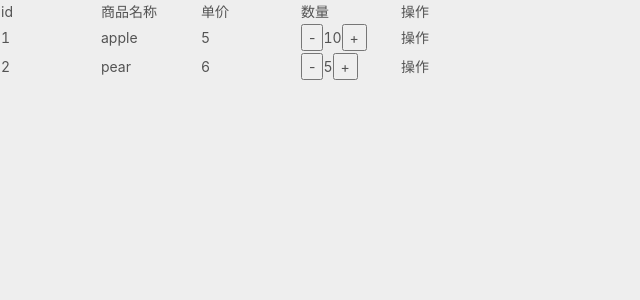
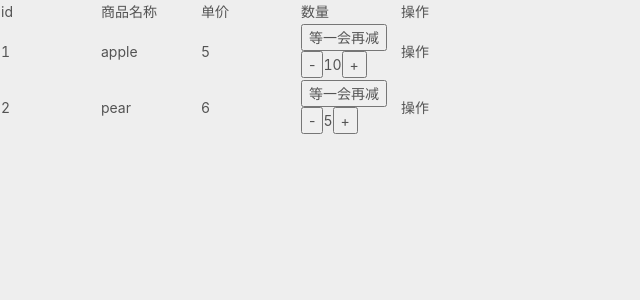
Before and after one commit to lvhuitailang/react-lesson05, a React (Create React App) app: page / in a window 1280 px wide. Shown: the top 300 px of the page, without its empty margins (0-640 px from the left). Built offline with nearby package versions, Linux system fonts and the light colour scheme.

Commit message:
使用redux-thunk实现异步action

```diff
--- a/package.json
+++ b/package.json
@@ -17,6 +17,7 @@
     "react-router-dom": "^5.2.0",
     "react-scripts": "3.4.3",
     "redux": "^4.0.5",
+    "redux-thunk": "^2.3.0",
     "wangeditor": "^4.3.0",
     "xlsx": "^0.16.8"
   },
--- a/src/store.js
+++ b/src/store.js
@@ -1,4 +1,5 @@
-import {createStore} from 'redux';
+import {createStore,applyMiddleware} from 'redux';
+import thunk from 'redux-thunk'
 import rootRecuders from './testReducers'
 
-export default createStore(rootRecuders)
+export default createStore(rootRecuders,applyMiddleware(thunk))
--- a/src/testActions/cart.js
+++ b/src/testActions/cart.js
@@ -18,3 +18,10 @@ export const decrease = (id)=>{
         }
     }
 }
+export const decreaseAsync = id => dispatch => {
+    window.setTimeout(() => {
+        dispatch(decrease(id))
+    }, 2000);
+
+
+}
--- a/src/testComponents/Cart/index.js
+++ b/src/testComponents/Cart/index.js
@@ -1,7 +1,7 @@
 import React, {Component} from 'react';
 import {connect} from 'react-redux';
 import indexless from './index.less'
-import {increase,decrease} from '../../testActions/cart'
+import {increase,decrease,decreaseAsync} from '../../testActions/cart'
 class Cart extends Component {
     render() {
         return (
@@ -25,6 +25,7 @@ class Cart extends Component {
                                 <td>{item.name}</td>
                                 <td>{item.price}</td>
                                 <td>
+                                    <button onClick={this.props.decreaseAsync.bind(this,item.id)}>等一会再减</button>
                                     <button onClick={this.props.increase.bind(this,item.id)}>-</button>
                                     <span>{item.amount}</span>
                                     <button onClick={this.props.decrease.bind(this,item.id)}>+</button>
@@ -56,4 +57,4 @@ const mapStateToProps = (state)=>{
     }
 }*/
 
-export default connect(mapStateToProps, {increase,decrease})(Cart);
+export default connect(mapStateToProps, {increase,decrease,decreaseAsync})(Cart);
```
Also changed, not shown: 1 other file (tests, documents, lock files or other folders).
